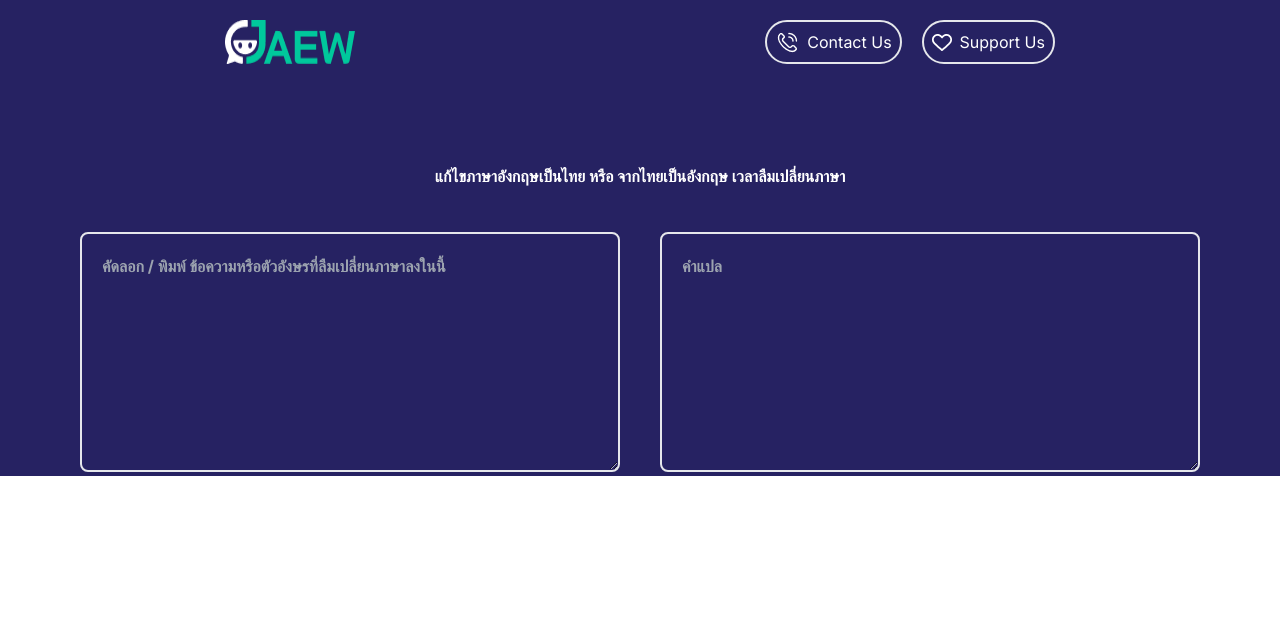
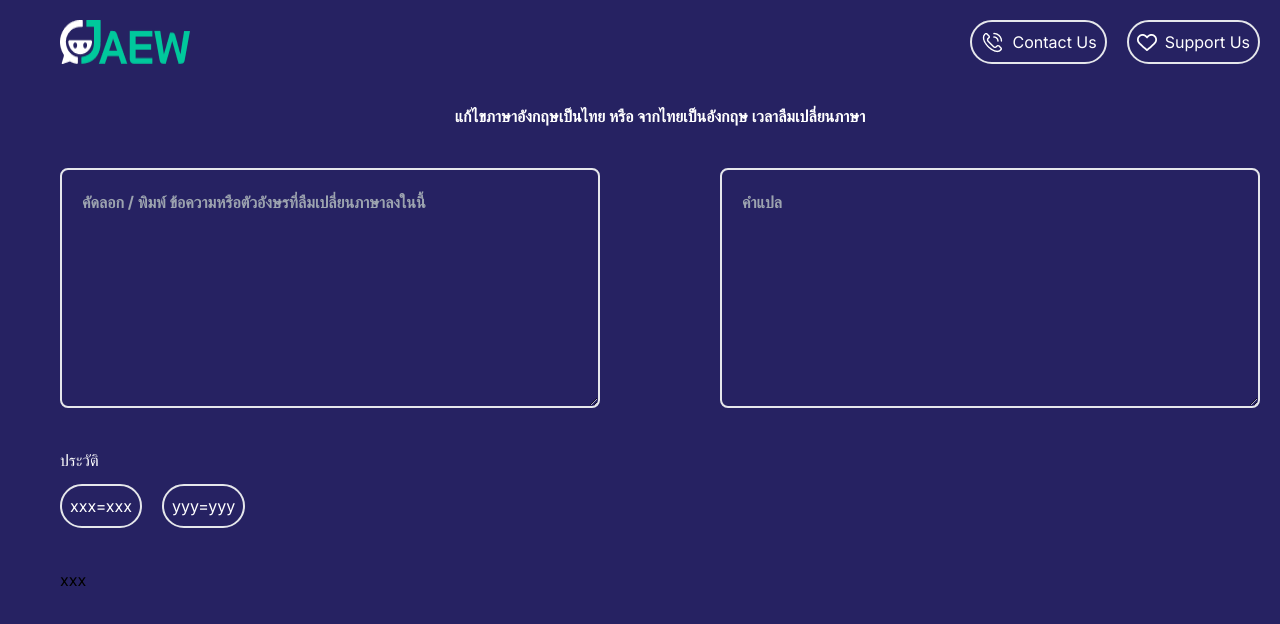
Before and after one commit to Phrompong/jaew-translate, a Next.js app: page /home in a window 1280 px wide. Shown: the top 624 px of the page. Built offline with nearby package versions, Linux system fonts and the light colour scheme.

Commit message:
chore: Refactor header and home page components

```diff
--- a/app/components/header.tsx
+++ b/app/components/header.tsx
@@ -17,7 +17,7 @@ export default function Header() {
 
   return (
     <>
-      <div className="flex flex-column flex-wrap justify-around p-5 bg-header">
+      <div className="flex flex-column flex-wrap justify-between">
         {/* Logo Image */}
         <Image src={Logo} alt="Logo" />
 
--- /dev/null
+++ b/app/components/history.tsx
@@ -0,0 +1,25 @@
+interface History {}
+
+const History: React.FC<History> = ({}) => {
+  return (
+    <>
+      <div className="flex flex-col gap-3">
+        <span className="text-white">ประวัติ</span>
+        <div className="flex flex-row gap-5">
+          {["xxx=xxx", "yyy=yyy"].map((item, index) => {
+            return (
+              <span
+                key={index}
+                className="text-white border-2 rounded-full p-2"
+              >
+                {item}
+              </span>
+            );
+          })}
+        </div>
+      </div>
+    </>
+  );
+};
+
+export default History;
--- a/app/home/page.tsx
+++ b/app/home/page.tsx
@@ -1,21 +1,24 @@
 import Header from "../components/header";
 import Box from "../components/box";
-import iconTranslate from "../../public/icon-translate.png";
-import Image from "next/image";
+import History from "../components/history";
 
 export default function Home() {
   return (
-    <div className="bg-header">
+    <div className="bg-header h-screen">
+      <div className="flex flex-col gap-10 ml-10 p-5">
         <Header></Header>
-      <div className="flex flex-col text-center mt-20 font-bold text-white">
+        <div className="flex flex-col text-center font-bold text-white gap-10">
           <span className="">
             แก้ไขภาษาอังกฤษเป็นไทย หรือ จากไทยเป็นอังกฤษ เวลาลืมเปลี่ยนภาษา
           </span>
-        <div className="flex flex-wrap justify-center mt-10 ml-10 mr-10 gap-10 p-1">
+          <div className="flex flex-wrap justify-between">
             <Box placeholder="คัดลอก / พิมพ์ ข้อความหรือตัวอังษรที่ลืมเปลี่ยนภาษาลงในนี้"></Box>
             <Box placeholder="คำแปล"></Box>
           </div>
         </div>
+        <History></History>
+        <div className="flex mb-1">xxx</div>
+      </div>
     </div>
   );
 }
```
Lines whose indentation alone changed are shown as unchanged.
